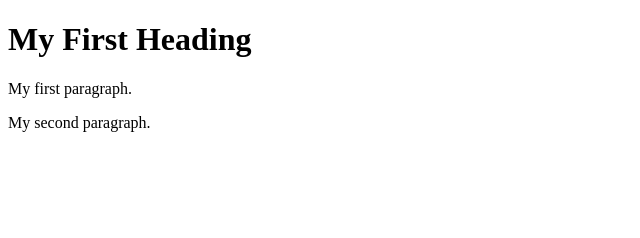
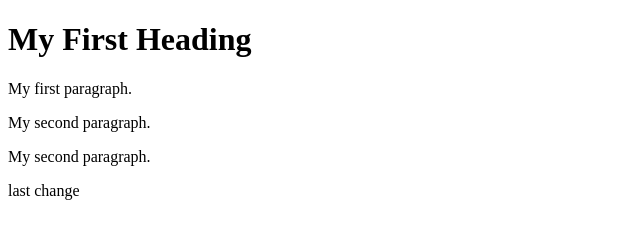
Before and after one commit to georgerv85/my-tests, a plain HTML site: page index.htm in a window 1280 px wide. Shown: the whole page, without its empty margins (0-640 px from the left). Drawn offline with Linux system fonts and the light colour scheme.

Commit message:
new added message

```diff
--- a/index.htm
+++ b/index.htm
@@ -9,7 +9,7 @@
 <p>My first paragraph.</p>
 
  <p>My second paragraph.</p>
-
-
+ <p>My second paragraph.</p>
+last change
 </body>
 </html>
```
